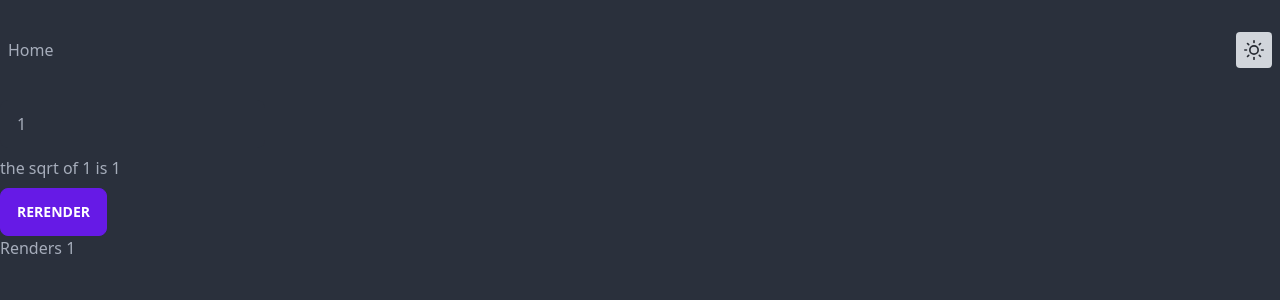
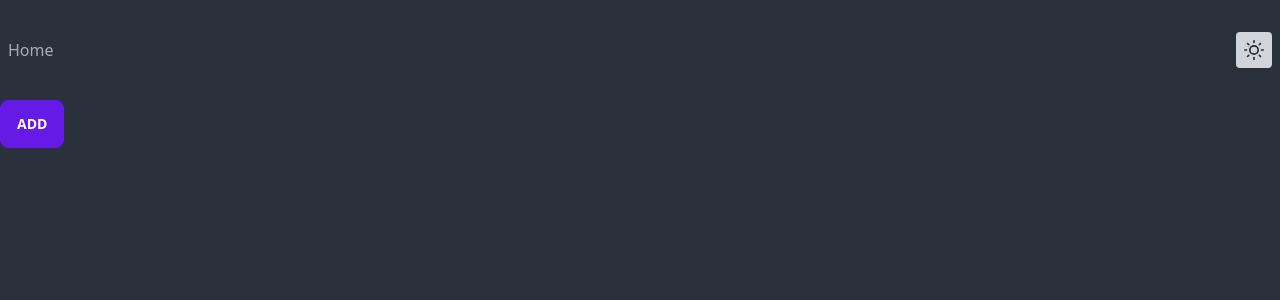
Before and after one commit to mundume/playing-with-daisy-ui-themes, a React (Vite) app: page / in a window 1280 px wide. Shown: the top 300 px of the page. Built offline with nearby package versions, Linux system fonts and the light colour scheme.

Commit message:
useCallback

```diff
--- a/src/App.jsx
+++ b/src/App.jsx
@@ -1,4 +1,5 @@
 import Navbar from "./components/Navbar";
+import UseCallBackExample from "./components/UseCallBackExample";
 import UseMemoExample from "./components/UseMemoExample";
 import UseRefExample from "./components/UseRefExample";
 import UseRefExample2 from "./components/UseRefExample2";
@@ -9,7 +10,7 @@ function App() {
     <div className="h-full">
       <Navbar />
       {/* <UseRefExample /> */}
-      <UseMemoExample />
+      <UseCallBackExample />
     </div>
   );
 }
--- /dev/null
+++ b/src/components/UseCallBackExample.jsx
@@ -0,0 +1,30 @@
+import React, { useState, useCallback } from "react";
+
+const UseCallBackExample = () => {
+  const [tasks, setTasks] = useState([]);
+
+  const addTask = useCallback(() => {
+    setTasks((prev) => [...prev, "some shit"]);
+  }, [setTasks]);
+  return (
+    <div>
+      <Button addTask={addTask} />
+      {tasks.map((i, index) => (
+        <li key={index}>{i}</li>
+      ))}
+    </div>
+  );
+};
+
+const Button = React.memo(({ addTask }) => {
+  console.log("Button Rendered");
+  return (
+    <div>
+      <button onClick={addTask} className="btn-primary btn">
+        Add
+      </button>
+    </div>
+  );
+});
+
+export default UseCallBackExample;
```
